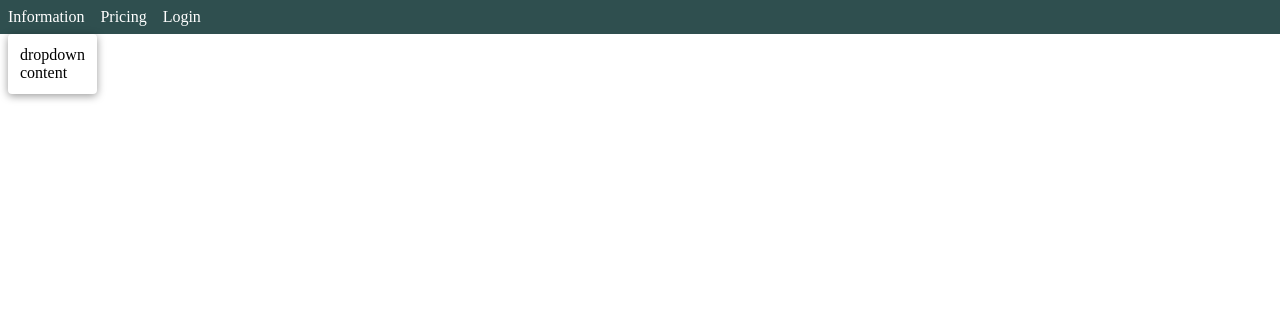
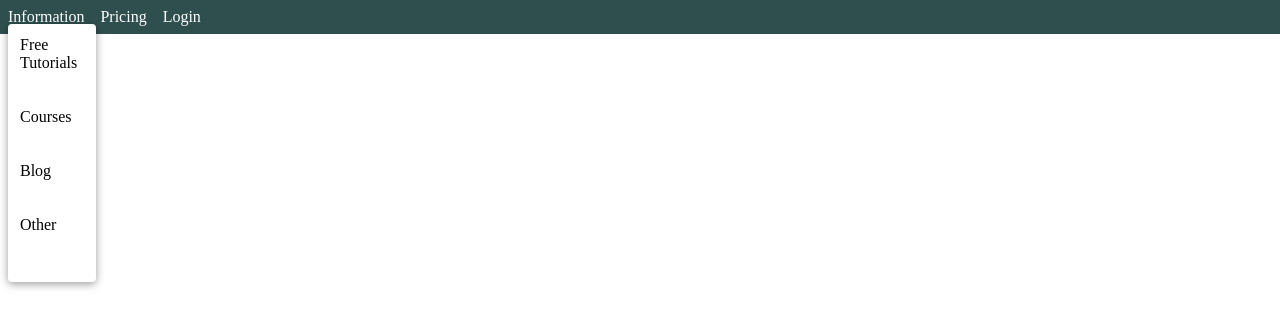
Before and after one commit to Cavein254/html_practise, a plain HTML site: page 02/index.html in a window 1280 px wide. Both pictures are taken after a click on the button "Information". Drawn offline with Linux system fonts and the light colour scheme.

Commit message:
added js

```diff
--- a/02/index.html
+++ b/02/index.html
@@ -10,9 +10,46 @@
   </head>
   <body>
     <div class="header">
-      <div class="dropdown">
-        <button class="link">Information</button>
-        <div class="dropdown-menu">dropdown content</div>
+      <div class="dropdown" data-dropdown-button>
+        <button class="link" data-dropdown-button>Information</button>
+        <div class="dropdown-menu information-grid">
+          <div class="">
+            <div class="dropdown-heading">Free Tutorials</div>
+            <div class="dropdown-links">
+              <a href="#" class="link">All</a>
+              <a href="#" class="link">Latest</a>
+              <a href="#" class="link">Popular</a>
+              <a href="#" class="link"></a>
+            </div>
+          </div>
+          <div class="">
+            <div class="dropdown-heading">Courses</div>
+            <div class="dropdown-links">
+              <a href="#" class="link">All</a>
+              <a href="#" class="link">Latest</a>
+              <a href="#" class="link">Popular</a>
+              <a href="#" class="link"></a>
+            </div>
+          </div>
+          <div class="">
+            <div class="dropdown-heading">Blog</div>
+            <div class="dropdown-links">
+              <a href="#" class="link">Javascript</a>
+              <a href="#" class="link">React</a>
+              <a href="#" class="link">Css</a>
+              <a href="#" class="link"></a>
+            </div>
+          </div>
+          <div class="">
+            <div class="dropdown-heading">Other</div>
+            <div class="dropdown-links">
+              <a href="#" class="link">All</a>
+              <a href="#" class="link">Latest</a>
+              <a href="#" class="link">Popular</a>
+              <a href="#" class="link"></a>
+            </div>
+          </div>
+        </div>
       </div>
       <a href="#" class="link">Pricing</a>
       <button class="link">Login</button>
--- a/02/script.js
+++ b/02/script.js
@@ -0,0 +1,13 @@
+document.addEventListener("click", (e) => {
+  const isDropDownButton = e.target.matches("[data-dropdown-button]");
+  if (!isDropDownButton && e.target.closest("[data-dropdown]") != null) return;
+  let currentDropdown;
+  if (isDropDownButton) {
+    currentDropdown = e.target.closest("[data-dropdown]");
+    currentDropdown.classList.toggle("active");
+  }
+  document.querySelectorAll("[data-dropdown].active").forEach((dropdown) => {
+    if (dropdown == currentDropdown) return;
+    dropdown.classList.remove("active");
+  });
+});
--- a/02/style.css
+++ b/02/style.css
@@ -19,7 +19,7 @@ body {
   cursor: pointer;
   padding: 0;
 }
-.link:hover > .link:focus,
+.dropdown.active > .link,
 .link:hover {
   color: black;
 }
@@ -35,13 +35,18 @@ body {
   padding: 0.75rem;
   border-radius: 0.25rem;
   box-shadow: 0 2px 8px 0 rgba(0, 0, 0, 0.4);
-  opacity: 0;
+  opacity: 1;
   transform: translateY(-10px);
   transition: opacity 150ms ease-in-out, transform 150ms ease-in-out;
   pointer-events: none;
 }
-.dropdown > .link:focus + .dropdown-menu {
+.dropdown.active > .link + .dropdown-menu {
   opacity: 1;
   transform: translateY(0);
   pointer-events: auto;
 }
+.information-grip {
+  display: grid;
+  grid-template-columns: repeat(2, max-content);
+  gap: 2rem;
+}
```
